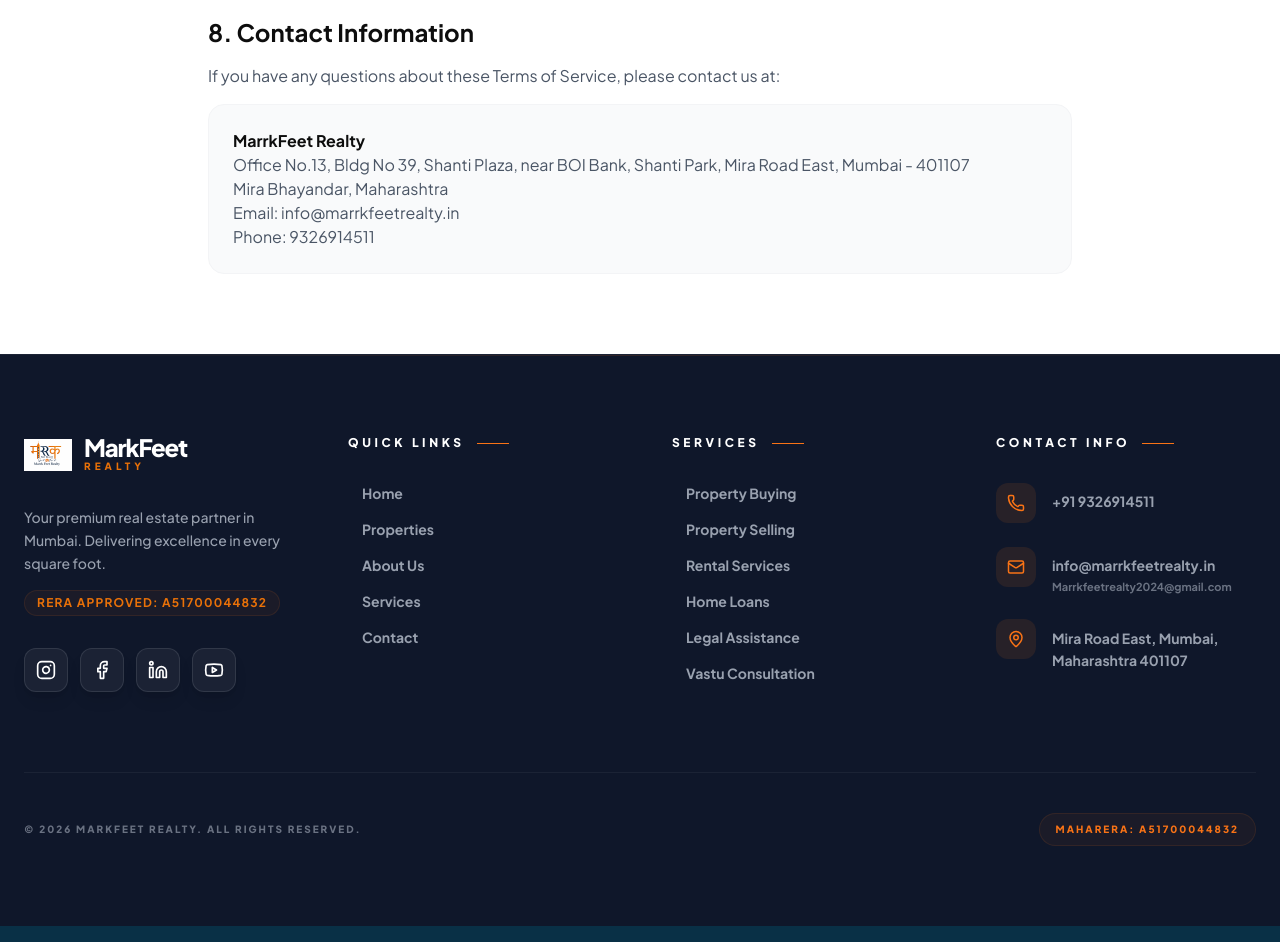
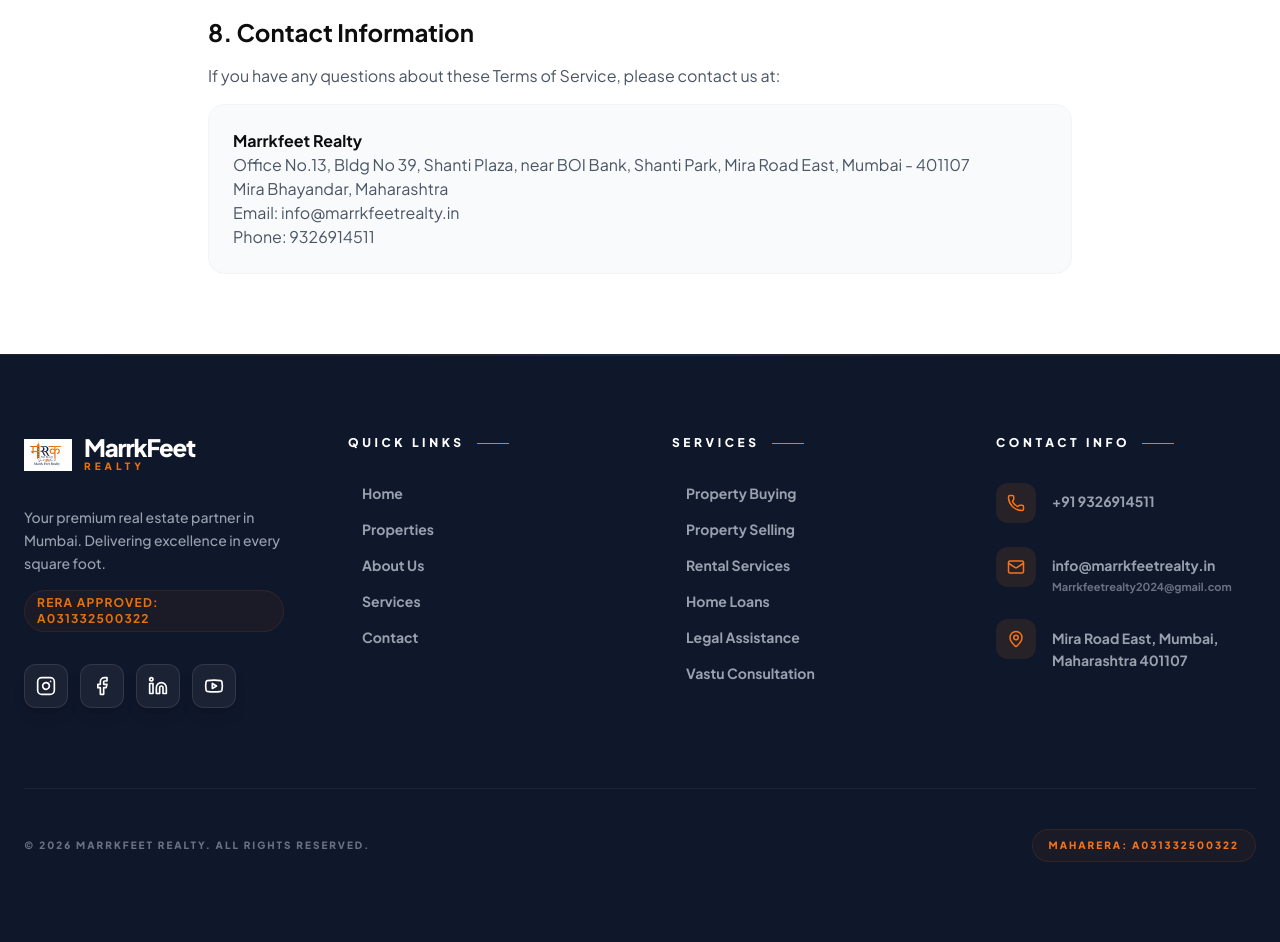
Before and after one commit to Rajan21252125/marrk-feet-realty, a Next.js app: page /terms in a window 1280 px wide. Shown: the part 1280-2222 px from the top of the page. Built offline with nearby package versions, Linux system fonts and the light colour scheme.

Commit message:
added constant file and remove greyscale

```diff
--- a/components/layout/Footer.tsx
+++ b/components/layout/Footer.tsx
@@ -25,7 +25,7 @@
                             />
                             <div className="flex flex-col">
                                 <span className="text-2xl font-black tracking-tighter text-white leading-none">
-                                    MarkFeet
+                                    MarrkFeet
                                 </span>
                                 <span className="text-[10px] font-black tracking-[0.4em] uppercase text-brand-orange-text">
                                     Realty
@@ -152,7 +152,7 @@
 
                 <div className="mt-20 pt-10 border-t border-white/5 flex flex-col md:flex-row items-center justify-between gap-6">
                     <p className="text-[10px] font-black uppercase tracking-[0.2em] text-gray-500">
-                        © {new Date().getFullYear()} MarkFeet Realty. All rights reserved.
+                        © {new Date().getFullYear()} {SITE_NAME}. All rights reserved.
                     </p>
                     <div className="flex items-center gap-8">
                         <p className="text-[10px] font-black uppercase tracking-[0.2em] text-brand-orange bg-brand-orange/5 px-4 py-2 rounded-full border border-brand-orange/10">
--- a/components/layout/Header.tsx
+++ b/components/layout/Header.tsx
@@ -114,7 +114,7 @@
                         <Link href="/" className="flex items-center gap-2 group z-50">
                             <Image
                                 src="/logo.png"
-                                alt="MarrkFeet Realty - Mumbai's Premium Real Estate Agency"
+                                alt={`${SITE_NAME} - Mumbai's Premium Real Estate Agency`}
                                 width={40}
                                 height={40}
                                 className="object-contain"
--- a/components/sections/Hero.tsx
+++ b/components/sections/Hero.tsx
@@ -6,6 +6,7 @@
 import { Button } from "@/components/ui/Button";
 import { Select } from "@/components/ui/Select";
 import { OptionGroup } from "@/components/ui/OptionGroup";
+import { CONTACT_INFO } from "@/lib/constants";
 
 export function Hero() {
     const [activeTab, setActiveTab] = useState<'buy' | 'rent'>('buy');
@@ -44,7 +45,7 @@
                 <div className="inline-flex items-center gap-2 bg-white/10 backdrop-blur-md border border-white/20 px-4 py-2 rounded-full mb-8 animate-fade-in">
                     <div className="w-2 h-2 rounded-full bg-brand-orange animate-pulse" />
                     <span className="text-white/90 text-xs font-bold tracking-widest uppercase">
-                        RERA Registered: A51700044832
+                        RERA Registered: {CONTACT_INFO.rera}
                     </span>
                 </div>
 
--- a/components/sections/Partners.tsx
+++ b/components/sections/Partners.tsx
@@ -35,7 +35,7 @@
                             key={i}
                             className="mx-8 bg-white/5 backdrop-blur-sm border border-white/10 rounded-2xl p-6 flex items-center justify-center min-w-[220px] h-32 hover:border-brand-orange/50 transition-all group"
                         >
-                            <div className="relative w-full h-full grayscale opacity-60 group-hover:grayscale-0 group-hover:opacity-100 transition-all duration-500 flex flex-col items-center justify-center">
+                            <div className="relative w-full h-full opacity-60 group-hover:opacity-100 transition-all duration-500 flex flex-col items-center justify-center">
                                 <Image
                                     src={partner.logo}
                                     alt={partner.name}
--- a/lib/constants.ts
+++ b/lib/constants.ts
@@ -1,4 +1,4 @@
-export const SITE_NAME = "MarrkFeet Realty";
+export const SITE_NAME = "Marrkfeet Realty";
 
 const ESTABLISHED_DATE = new Date('2024-10-12');
 
@@ -16,8 +16,8 @@
     email: "info@marrkfeetrealty.in",
     supportEmail: "Marrkfeetrealty2024@gmail.com",
     phone: "9326914511",
-    landline: "022-31480202",
-    rera: "A51700044832",
+    landline: "022-314802024",
+    rera: "A031332500322",
     address: {
         line1: "Office No.13, Bldg No 39, Shanti Plaza, near BOI Bank",
         line2: "Shanti Park, Mira Road East, Mumbai - 401107",
@@ -106,9 +106,9 @@
 ];
 
 export const SOCIAL_LINKS = {
-    facebook: "https://facebook.com/marrkfeetrealty",
-    instagram: "https://instagram.com/marrkfeetrealty",
-    twitter: "https://twitter.com/marrkfeetrealty",
-    linkedin: "https://linkedin.com/company/marrkfeetrealty",
-    youtube: "https://youtube.com/@marrkfeetrealty"
+    facebook: "https://www.facebook.com/share/1Qyz3nqAZd/",
+    instagram: "https://www.instagram.com/marrk_feet_realty?utm_source=qr&igsh=bnBsa2gwNDdzNnJ1",
+    twitter: "",
+    linkedin: "https://www.linkedin.com/company/marrk-feet-realty/",
+    youtube: "https://www.youtube.com/@MarrkFeetRealty"
 };
--- a/lib/email-template.ts
+++ b/lib/email-template.ts
@@ -149,7 +149,7 @@
                     <p><strong>${SITE_NAME}</strong></p>
                     <p>${CONTACT_INFO.address.full}</p>
                     <p>Support: ${CONTACT_INFO.supportEmail} | Phone: ${CONTACT_INFO.phone}</p>
-                    <p style="margin-top: 15px;">&copy; ${new Date().getFullYear()} MarrkFeet Realty. All rights reserved.</p>
+                    <p style="margin-top: 15px;">&copy; ${new Date().getFullYear()} ${SITE_NAME}. All rights reserved.</p>
                 </div>
             </div>
         </div>
@@ -323,7 +323,7 @@
             </div>
             <div class="footer">
                 <p><strong>${SITE_NAME} - Automated Lead Notification</strong></p>
-                <p>&copy; ${new Date().getFullYear()} MarrkFeet Realty. All rights reserved.</p>
+                <p>&copy; ${new Date().getFullYear()} ${SITE_NAME}. All rights reserved.</p>
             </div>
         </div>
     </div>
--- a/lib/email.ts
+++ b/lib/email.ts
@@ -95,7 +95,7 @@
         Boolean(process.env.SMTP_USER) &&
         Boolean(process.env.SMTP_PASS);
 
-    const adminEmail = 'info@marrkfeetrealty.in';
+    const adminEmail = CONTACT_INFO.email;
 
     try {
         if (!isDev) {
```
Also changed, not shown: public/favicon/site.webmanifest.
